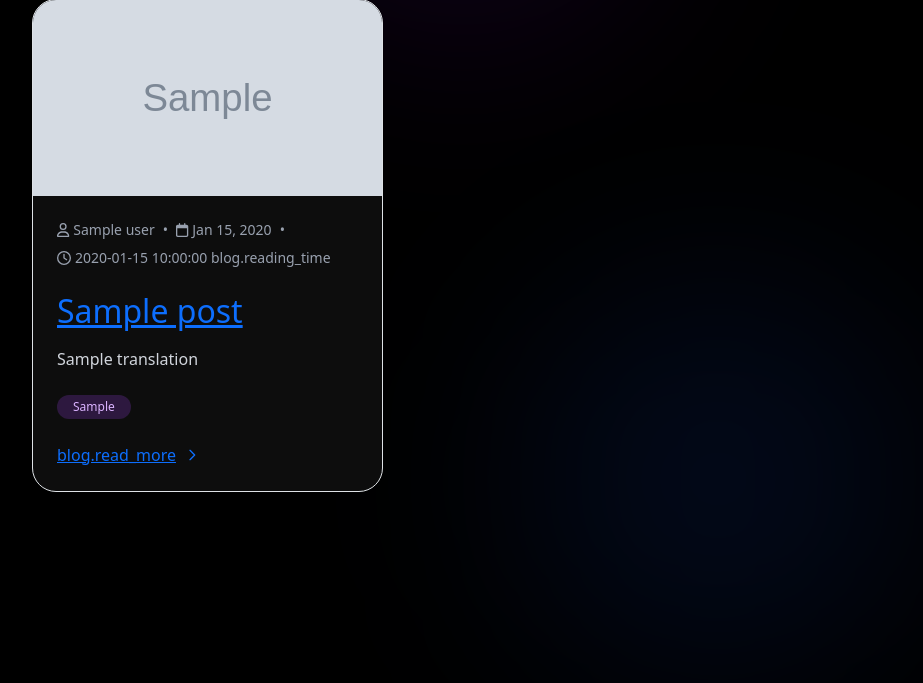
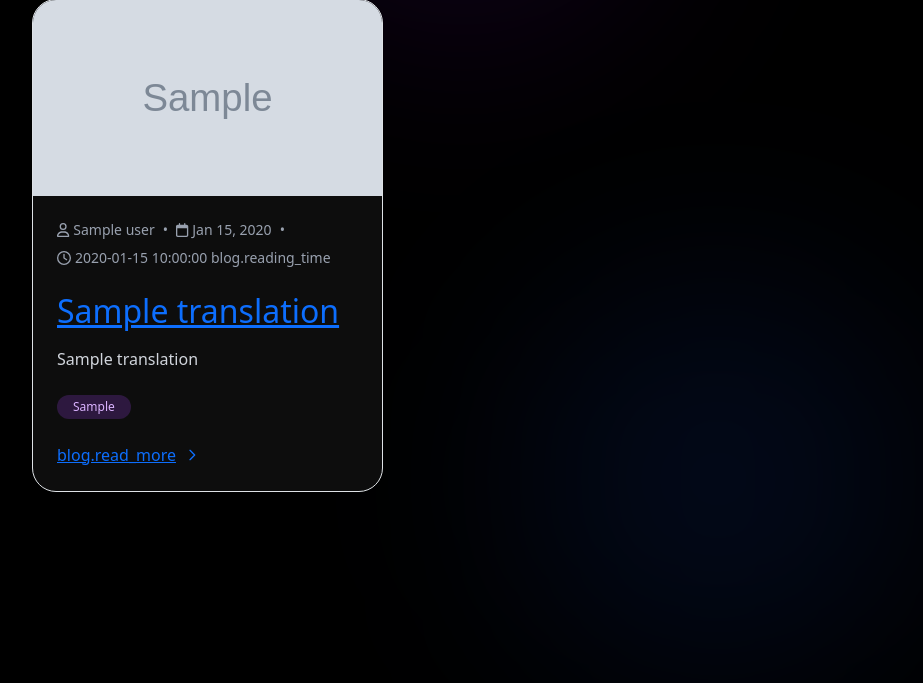
Before and after one commit to maxnegiba/portofolio, a Laravel app: template resources/views/blog/index.blade.php in a window 1280 px wide. Shown: the part 344-1027 px from the top of the page, without its empty margins (50-973 px from the left). Run offline with Laravel 12, Linux system fonts and the light colour scheme; the template is opened without the code that fills it: most values are stand-ins (such as "Sample title", 1, 10 or a date in 2020); grey boxes marked "Sample" are stand-in pictures; style sheets or scripts are compiled from the project's sources; some libraries are stand-ins or nearby versions; some web fonts are replaced.

Commit message:
new-b;og-glm

```diff
--- a/resources/views/blog/index.blade.php
+++ b/resources/views/blog/index.blade.php
@@ -41,7 +41,7 @@
               @if($post->featured_image)
                 <div class="aspect-video overflow-hidden">
                   <img src="{{ $post->image_url }}"
-                       alt="{{ $post->title }}"
+                       alt="{{ $post->getTranslation('title', app()->getLocale()) }}"
                        class="w-full h-full object-cover transform group-hover:scale-110 transition-transform duration-700">
                   <div class="absolute inset-0 bg-gradient-to-t from-black/70 to-transparent opacity-0 group-hover:opacity-100 transition-opacity duration-300"></div>
                 </div>
@@ -71,8 +71,8 @@
 
                 <!-- Title -->
                 <h2 class="text-2xl font-bold text-white mb-3 group-hover:text-purple-400 transition-colors">
-                  <a href="{{ route('blog.show', [app()->getLocale(), $post->slug]) }}">
-                    {{ $post->title }}
+                  <a href="{{ route('blog.show', ['locale' => app()->getLocale(), 'slug' => $post->getTranslation('slug', app()->getLocale())]) }}">
+                    {{ $post->getTranslation('title', app()->getLocale()) }}
                   </a>
                 </h2>
 
@@ -101,7 +101,7 @@
 
                 <!-- Read More Button -->
                 <div class="mt-auto">
-                  <a href="{{ route('blog.show', [app()->getLocale(), $post->slug]) }}"
+                  <a href="{{ route('blog.show', ['locale' => app()->getLocale(), 'slug' => $post->getTranslation('slug', app()->getLocale())]) }}"
                      class="inline-flex items-center text-purple-400 hover:text-purple-300 font-medium group/btn">
                     {{ __('blog.read_more') }}
                     <svg class="w-4 h-4 ml-2 group-hover/btn:translate-x-1 transition-transform duration-300" fill="none" stroke="currentColor" viewBox="0 0 24 24" xmlns="http://www.w3.org/2000/svg">
```
